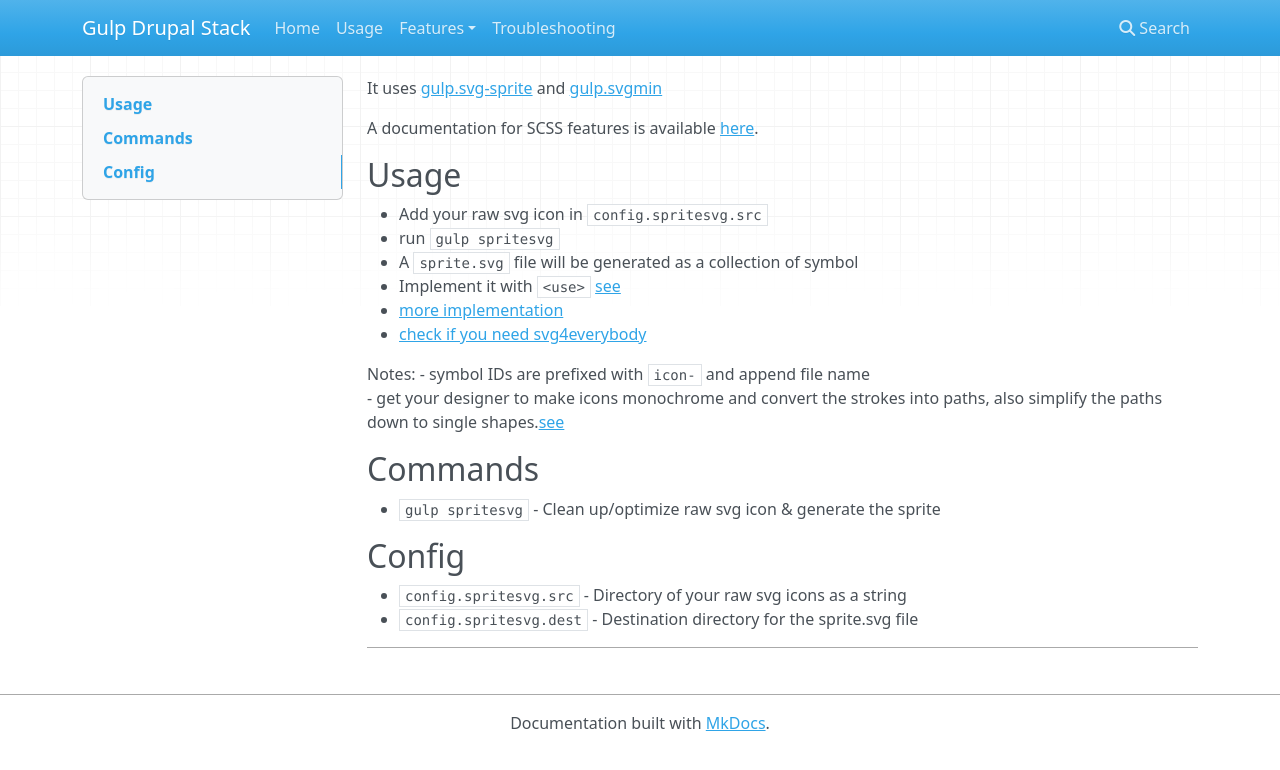
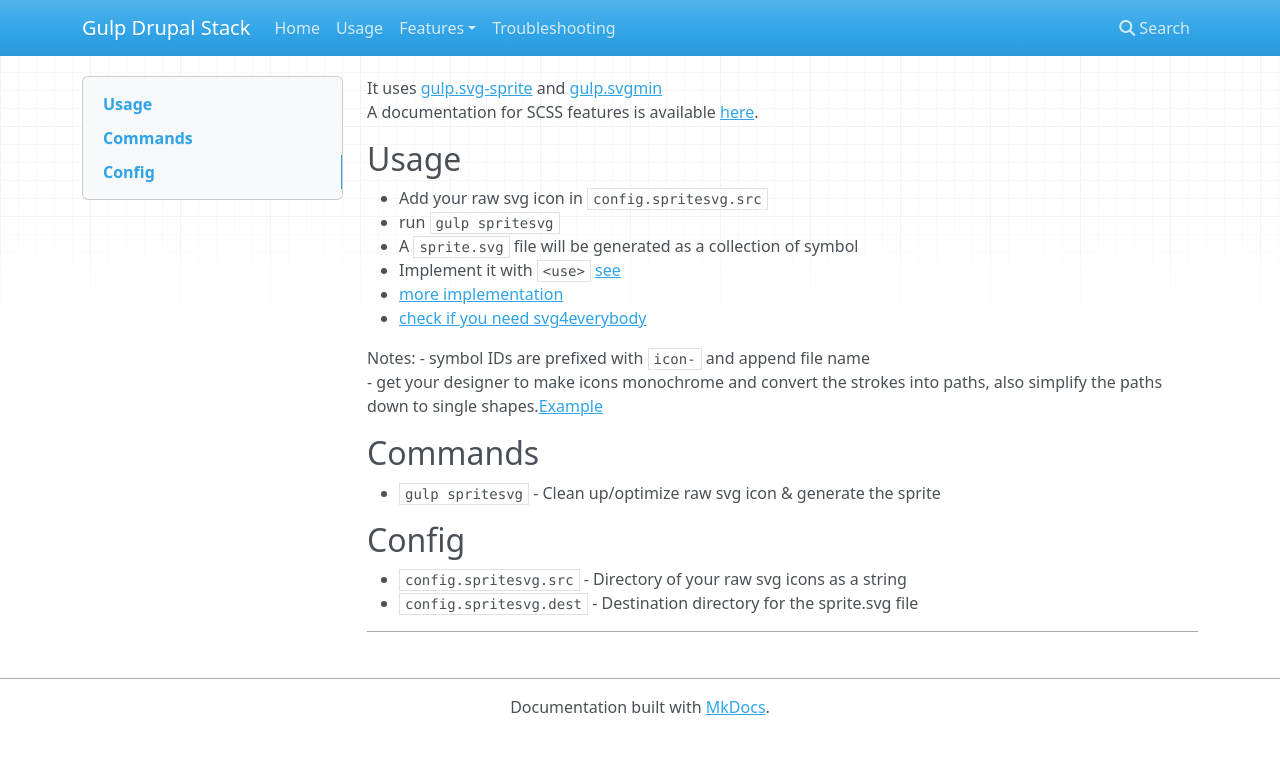
Before and after one commit to ovh/gulp-drupal-stack, an MkDocs documentation site: the page built from docs/features/spritesvg.md, in a window 1280 px wide. Shown: the top 770 px of the page. Built offline with MkDocs 1.6.1, drawn with Linux system fonts in a browser that asks for light colours; nearby versions of some CDN libraries; old or Windows-style settings are respelled for this version of MkDocs.

Commit message:
feat(suport svg sprite): code review

```diff
--- a/docs/features/spritesvg.md
+++ b/docs/features/spritesvg.md
@@ -1,22 +1,18 @@
 It uses [gulp.svg-sprite](https://github.com/jkphl/gulp-svg-sprite) and [gulp.svgmin](https://github.com/ben-eb/gulp-svgmin)
-
 A documentation for SCSS features is available [here](https://www.bignerdranch.com/blog/css-sprite-management-with-gulp-part2/).
 
 ## Usage
 
 - Add your raw svg icon in `config.spritesvg.src`
 - run `gulp spritesvg`
-- A  `sprite.svg` file will be generated as a collection of symbol
+- A `sprite.svg` file will be generated as a collection of symbol
 - Implement it with `<use>` [see](https://developer.mozilla.org/en-US/docs/Web/SVG/Element/use)
  - [more implementation](https://www.lullabot.com/articles/better-svg-sprite-reuse-in-drupal-8)
  - [check if you need svg4everybody](https://github.com/jonathantneal/svg4everybody#implementation-status)
 
 Notes:
 - symbol IDs are prefixed with `icon-` and append file name
-- get your designer to make icons monochrome and convert the strokes into paths, also simplify the paths down to single shapes.[see](https://medium.com/sketch-app-sources/preparing-and-exporting-svg-icons-in-sketch-1a3d65b239bb)
-
-
-
+- get your designer to make icons monochrome and convert the strokes into paths, also simplify the paths down to single shapes.[Example](https://medium.com/sketch-app-sources/preparing-and-exporting-svg-icons-in-sketch-1a3d65b239bb)
 
 ## Commands
 
--- a/gulpfile.default.yml
+++ b/gulpfile.default.yml
@@ -3,6 +3,7 @@ spritesvg:
   enabled: false
   src: images/icons/
   dest: dist/
+  prefix: icon-
 css:
   enabled: false
   src:
```
Also changed, not shown: README.md (+1 -1 lines), 1 other file.
